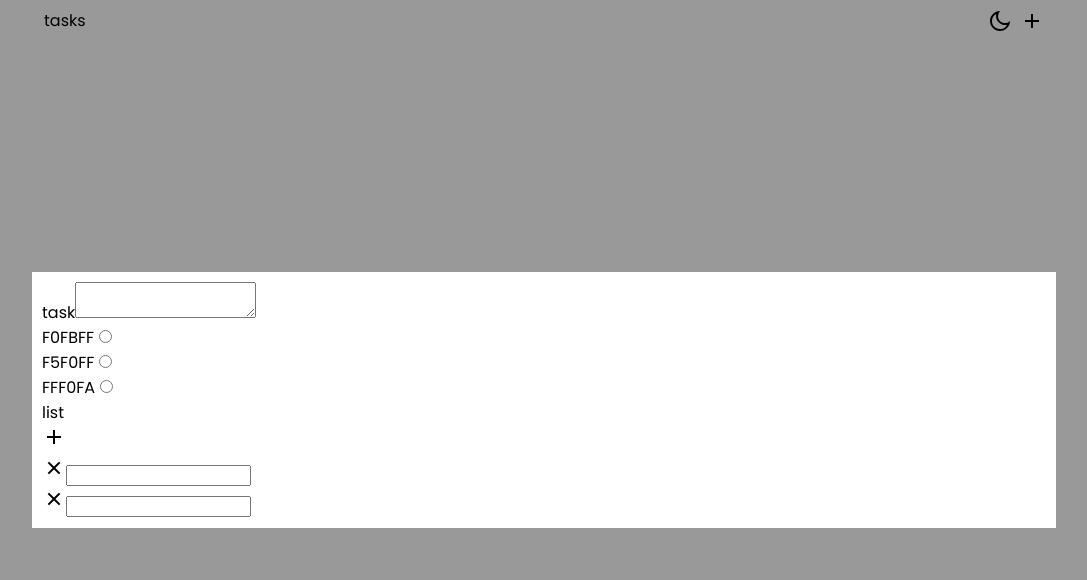
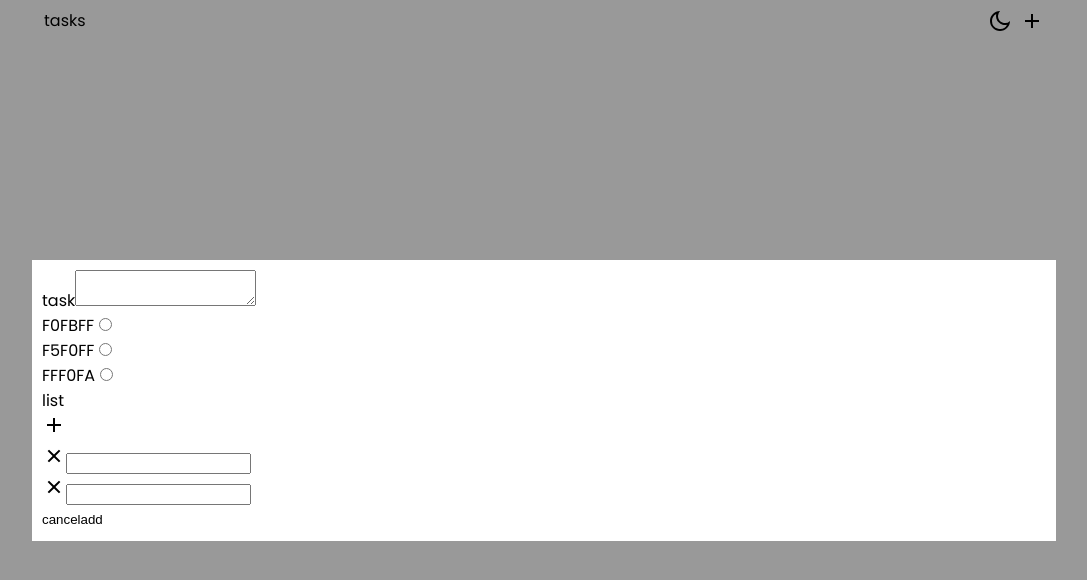
Before and after one commit to colorlessenergy/tasks, a Next.js app: page / in a window 1280 px wide. Both pictures are taken after a click on the button 1128 px from the left and 20 px from the top of the page. Shown: the top 580 px of the page, without its empty margins (96-1183 px from the left). Built offline with nearby package versions, Linux system fonts and the light colour scheme.

Commit message:
add cancel functionality

```diff
--- a/components/Home/AddTask.js
+++ b/components/Home/AddTask.js
@@ -51,13 +51,30 @@ const reducer = (state, action) => {
             };
         }
 
+        case 'RESET': {
+            return {
+                task: '',
+                color: '',
+                list: [
+                    {
+                        task: '',
+                        isDone: false
+                    },
+                    {
+                        task: '',
+                        isDone: false
+                    }
+                ]
+            };
+        }
+
         default: {
             throw Error('Unknown action: ' + action.type);
         }
     }
 };
 
-const AddTask = () => {
+const AddTask = ({ toggleModal }) => {
     const [state, dispatch] = useReducer(reducer, {
         task: '',
         color: '',
@@ -91,6 +108,12 @@ const AddTask = () => {
 
     const removeListItem = listItemIndex => {
         dispatch({ type: 'REMOVE_LIST_ITEM', listItemIndex });
+    };
+
+    const handleCancel = () => {
+        dispatch({ type: 'RESET' });
+
+        toggleModal();
     };
 
     return (
@@ -165,6 +188,14 @@ const AddTask = () => {
                     );
                 })}
             </div>
+
+            <div>
+                <button type="button" onClick={handleCancel}>
+                    cancel
+                </button>
+
+                <button>add</button>
+            </div>
         </form>
     );
 };
--- a/pages/index.js
+++ b/pages/index.js
@@ -23,7 +23,7 @@ export default function Home() {
                 <Nav toggleModal={toggleModal} />
 
                 <Modal isOpen={isModalOpen} toggleModal={toggleModal}>
-                    <AddTask />
+                    <AddTask toggleModal={toggleModal} />
                 </Modal>
             </div>
         </div>
```
